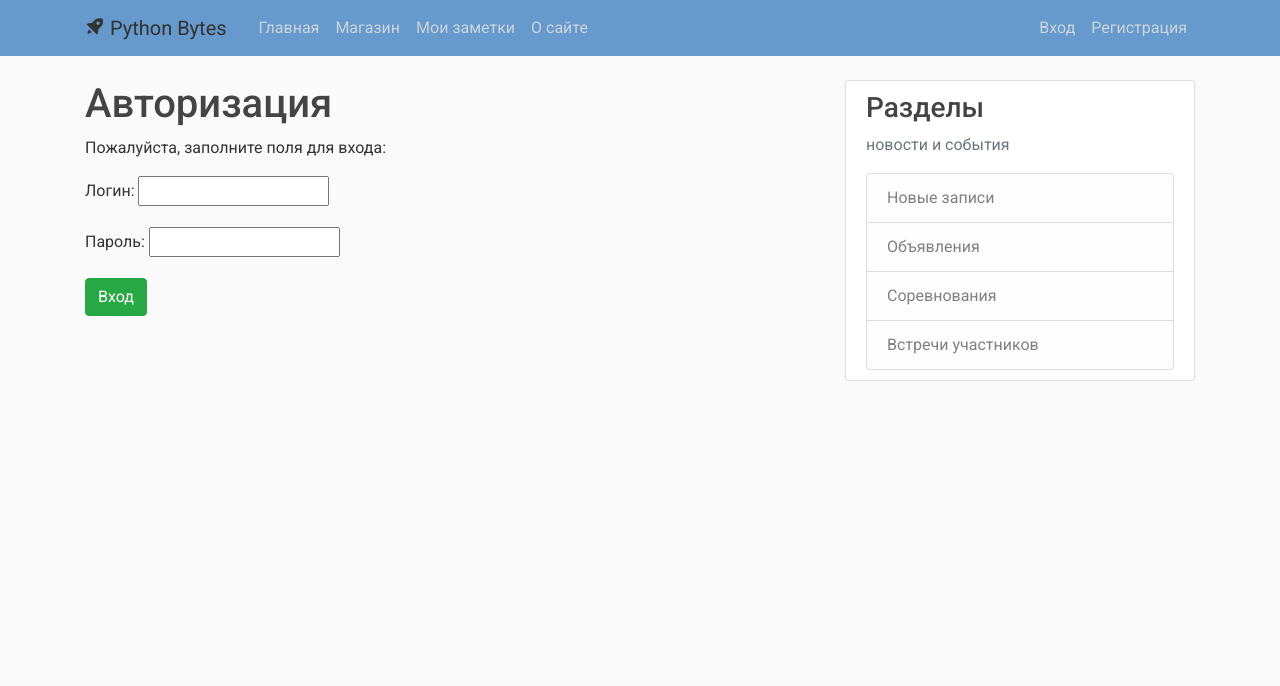
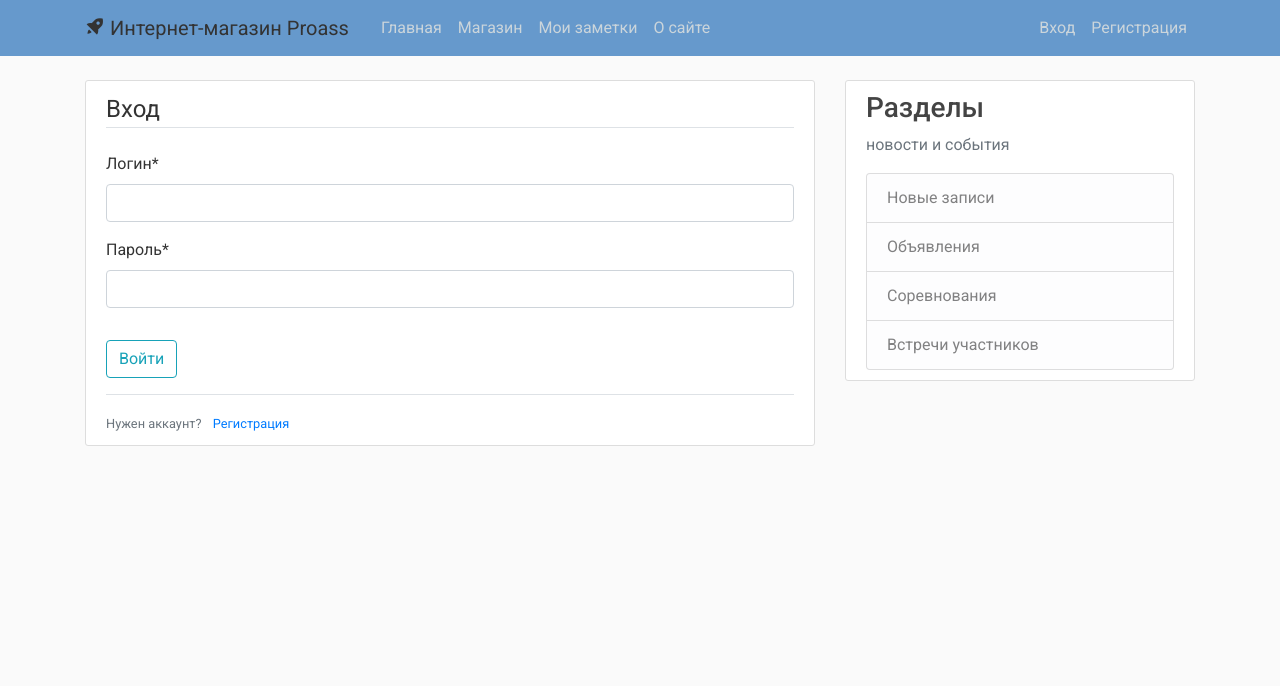
Before and after one commit to MBA2023/Hardware-Store, a Django app: page /user_sets/login/ in a window 1280 px wide. Shown: the top 686 px of the page. Run offline with Django 5.2, Linux system fonts and the light colour scheme; some libraries are stand-ins or nearby versions.

Commit message:
crispy register and login forms fixed

```diff
--- a/Site_store/Notes/admin.py
+++ b/Site_store/Notes/admin.py
@@ -1,5 +1,4 @@
 from django.contrib import admin
 from .models import Notes
 
-
 admin.site.register(Notes)
--- a/Site_store/Notes/templates/about.html
+++ b/Site_store/Notes/templates/about.html
@@ -1,4 +1,4 @@
 {% extends "base.html" %}
 {% block content %}
-    <h1>Клуб Python Bytes</h1>
+    <h1>Интернет-магазин PROASS</h1>
 {% endblock content %}
--- a/Site_store/Notes/templates/base.html
+++ b/Site_store/Notes/templates/base.html
@@ -14,9 +14,9 @@
      <link href='https://unpkg.com/boxicons@2.1.2/css/boxicons.min.css' rel='stylesheet'>
 
     {% if title %}
-        <title>Блог клуба {{ title }}</title>
+        <title>Интернет-магазин {{ title }}</title>
     {% else %}
-        <title>Блог клуба Python Bytes</title>
+        <title>Интернет-магазин Proass</title>
     {% endif %}
 
 </head>
@@ -24,7 +24,7 @@
     <header class="site-header">
       <nav class="navbar navbar-expand-md navbar-dark bg-blue fixed-top">
         <div class="container">
-          <a class="navbar-brand mr-4" ><i class='bx bxs-rocket bx-tada-hover'></i> Python Bytes</a>
+          <a class="navbar-brand mr-4" ><i class='bx bxs-rocket bx-tada-hover'></i> Интернет-магазин Proass</a>
           <button class="navbar-toggler" type="button" data-toggle="collapse" data-target="#navbarToggle" aria-controls="navbarToggle" aria-expanded="false" aria-label="Toggle navigation">
           <span class="navbar-toggler-icon"></span>
           </button>
@@ -47,6 +47,13 @@
     <main role="main" class="container">
       <div class="row">
         <div class="col-md-8">
+            {% if messages %}
+        	{% for message in messages %}
+          	<div class="alert alert-{{ message.tags }}">
+            	{{ message }}
+          	</div>
+        	{% endfor %}
+{% endif %}
           {% block content %}{% endblock %}
         </div>
         <div class="col-md-4">
--- a/Site_store/User_set/templates/users_set/login.html
+++ b/Site_store/User_set/templates/users_set/login.html
@@ -1,11 +1,21 @@
 {% extends "base.html" %}
-{% block title %}Авторизация{% endblock %}
+{% load crispy_forms_tags %}
 {% block content %}
-    <h1>Авторизация</h1>
-    <p>Пожалуйста, заполните поля для входа:</p>
-    <form action="." method="post">
-        {{ form.as_p }}
-        {% csrf_token %}
-        <p><input type="submit" class="btn btn-success" value="Вход"></p>
-    </form>
-{% endblock %}
+    <div class="content-section">
+        <form method="POST">
+            {% csrf_token %}
+            <fieldset class="form-group">
+                <legend class="border-bottom mb-4">Вход</legend>
+                {{ form|crispy }}
+            </fieldset>
+            <div class="form-group">
+                <button class="btn btn-outline-info" type="submit">Войти</button>
+            </div>
+        </form>
+        <div class="border-top pt-3">
+            <small class="text-muted">
+                Нужен аккаунт? <a class="ml-2" href="{% url 'reg' %}">Регистрация</a>
+            </small>
+        </div>
+    </div>
+{% endblock content %}
--- a/Site_store/User_set/views.py
+++ b/Site_store/User_set/views.py
@@ -1,8 +1,9 @@
 from django.http import HttpResponse
-from django.shortcuts import render
+from django.shortcuts import render, redirect
 from django.contrib.auth import authenticate, login
 from .forms import LoginForm, UserRegistrationForm
-# Create your views here.
+from django.contrib import messages
+from django.contrib.auth.decorators import login_required
 
 
 def user_login(request):
@@ -28,13 +29,16 @@ def register(request):
     if request.method == 'POST':
         user_form = UserRegistrationForm(request.POST)
         if user_form.is_valid():
-            # Create a new user object but avoid saving it yet
+            # Создаём объект нового юзера
             new_user = user_form.save(commit=False)
-            # Set the chosen password
+            # Устанавливаем пароль
             new_user.set_password(user_form.cleaned_data['password'])
-            # Save the User object
+            # Сохраняем
             new_user.save()
-            return render(request, 'users_set/reg_done.html', {'new_user': new_user})
+            username = user_form.cleaned_data.get('username')
+            messages.success(request, f'Создан аккаунт {username}! Теперь можно войти в систему.')
+            return redirect('login')
+
     else:
         user_form = UserRegistrationForm()
     return render(request, 'users_set/reg.html', {'user_form': user_form})
--- a/requirements.txt
+++ b/requirements.txt
@@ -1 +1,2 @@
 django==5.0.1
+django-crispy-forms==2.1
```
Also changed, not shown: Site_store/Notes/views.py (+1 -16 lines), Site_store/Site_store/settings.py (+11 -7 lines), Site_store/User_set/forms.py (+0 -14 lines), Site_store/User_set/templates/users_set/reg.html (+18 -8 lines), Site_store/User_set/templates/users_set/reg_done.html (deleted, +0 -8 lines).
